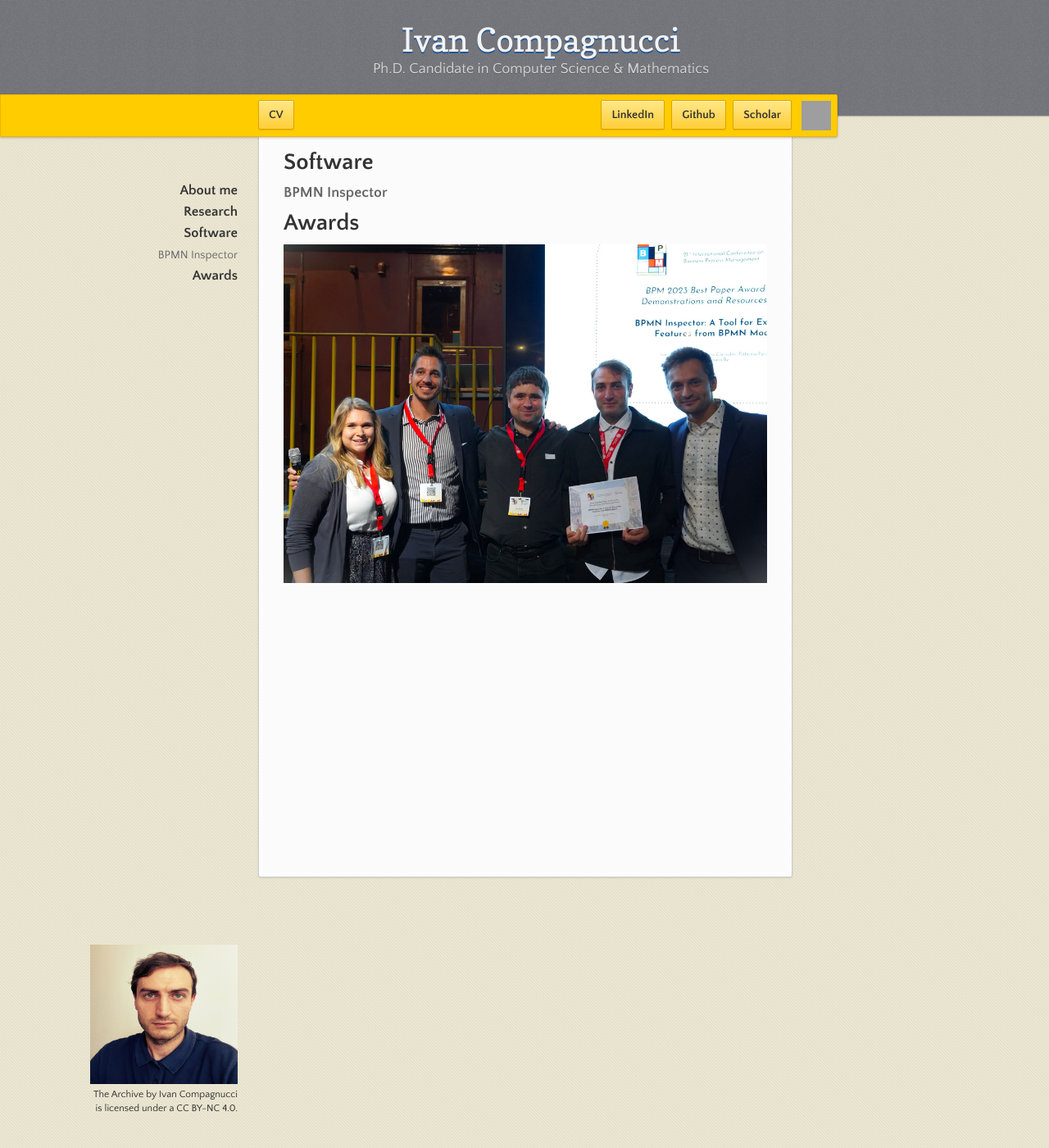
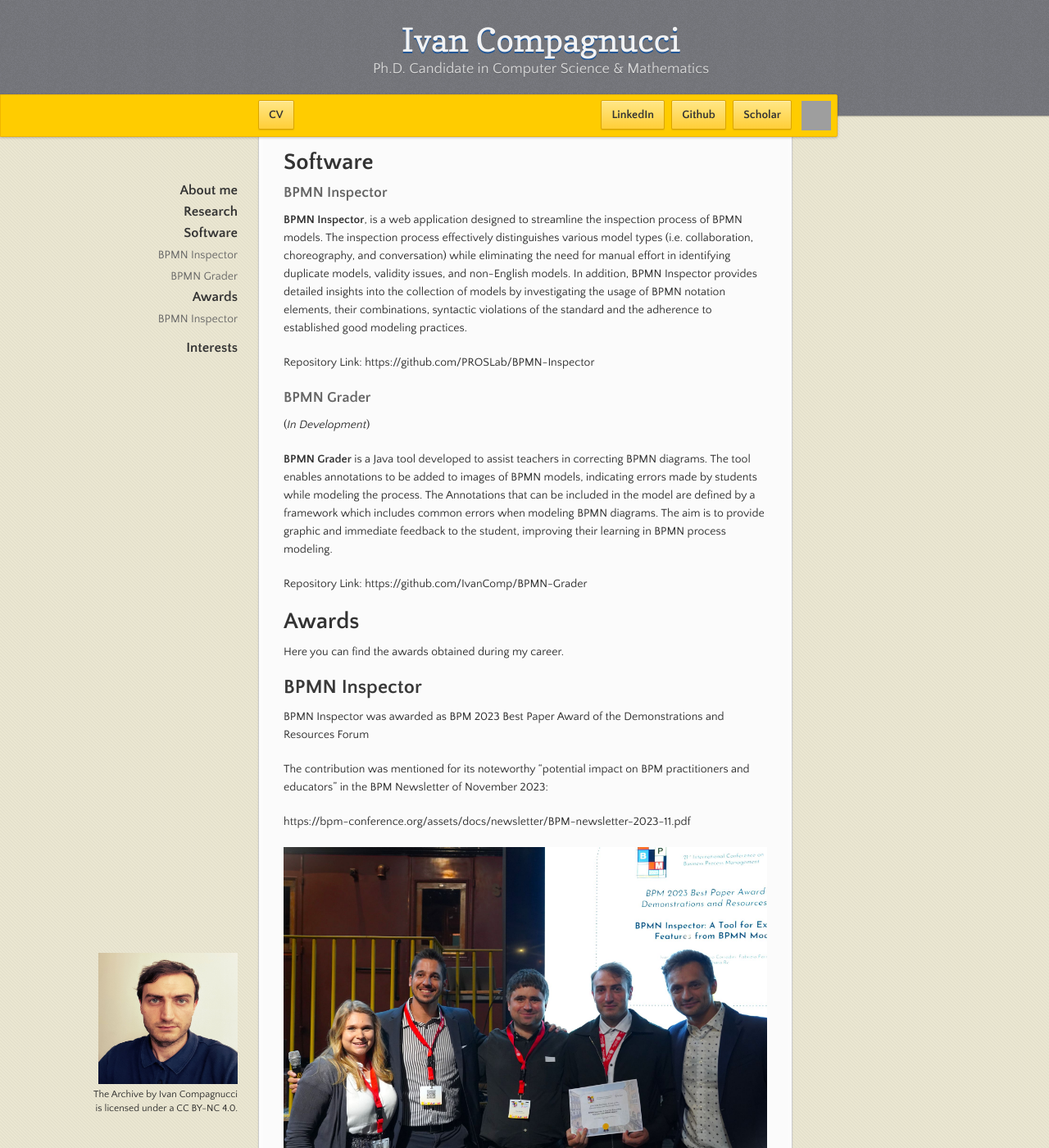
Before and after one commit to IvanComp/IvanComp.github.io, a Jekyll site: the page built from index.md, in a window 1280 px wide and 1400 px high, scrolled down 290 px. Shown: the whole window at 82% size. Built offline with Jekyll 4.4.1, drawn with Linux system fonts in a browser that asks for light colours; our own code applies the rules of GitHub Pages for plain Markdown files; grey boxes are pictures that could not be loaded.

Commit message:
Added changes

```diff
--- a/_layouts/default.html
+++ b/_layouts/default.html
@@ -47,7 +47,7 @@
         {{ content }}
       </section>
       <footer>
-          <img src="./assets/images/MyPhoto.jpg" alt="Descrizione dell'immagine" style="width: 180px; height: 170px;">
+          <img src="./assets/images/MyPhoto.jpg" alt="Descrizione dell'immagine" style="width: 170px; height: 160px;">
         <p><small>The Archive by Ivan Compagnucci is licensed under a CC BY-NC 4.0.</small></p>
       </footer>
     </div>
--- a/index.md
+++ b/index.md
@@ -18,6 +18,35 @@ TODO
 
 ### BPMN Inspector
 
+**BPMN Inspector**, is a web application designed to streamline the inspection process of BPMN models. The inspection process effectively distinguishes various
+model types (i.e. collaboration, choreography, and conversation) while eliminating the need for manual effort in identifying duplicate models, validity issues, and
+non-English models. In addition, BPMN Inspector provides detailed insights into
+the collection of models by investigating the usage of BPMN notation elements,
+their combinations, syntactic violations of the standard and the adherence to established good modeling practices.
+
+Repository Link: https://github.com/PROSLab/BPMN-Inspector
+
+### BPMN Grader
+(_In Development_)
+
+**BPMN Grader** is a Java tool developed to assist teachers in correcting BPMN diagrams. The tool enables annotations to be added to images of BPMN models, indicating errors made by students while modeling the process. The Annotations that
+can be included in the model are defined by a framework which includes common
+errors when modeling BPMN diagrams. The aim is to provide graphic and immediate feedback to the student, improving their learning in BPMN process modeling.
+
+Repository Link: https://github.com/IvanComp/BPMN-Grader
+
 # Awards
 
+Here you can find the awards obtained during my career.
+
+## BPMN Inspector
+BPMN Inspector was awarded as BPM 2023 Best Paper Award of the Demonstrations and Resources Forum
+
+The contribution was mentioned for its noteworthy "potential impact on BPM
+practitioners and educators" in the BPM Newsletter of November 2023:
+
+https://bpm-conference.org/assets/docs/newsletter/BPM-newsletter-2023-11.pdf
+
 ![BPM23](assets/images/bpmnaward.jpeg)
+
+# Interests
```
